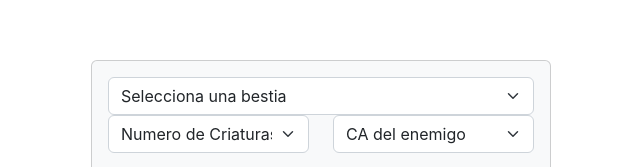
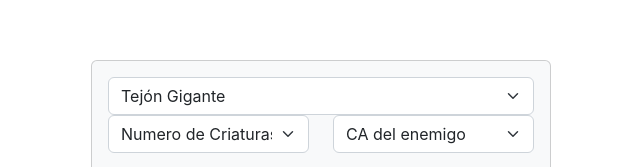
Before and after one commit to juananinca/horde, a Vue app: page / in a window 1280 px wide. Shown: the part 206-373 px from the top of the page, without its empty margins (77-717 px from the left). Built offline with nearby package versions, Linux system fonts and the light colour scheme.

Commit message:
fixed creature default option and changed title name

```diff
--- a/index.html
+++ b/index.html
@@ -4,7 +4,7 @@
     <meta charset="UTF-8">
     <link rel="icon" href="/favicon.ico">
     <meta name="viewport" content="width=device-width, initial-scale=1.0">
-    <title>Vite App</title>
+    <title>Druid's Horde App</title>
   </head>
   <body>
     <div id="app"></div>
--- a/src/components/HordeGroup.vue
+++ b/src/components/HordeGroup.vue
@@ -10,7 +10,7 @@ export default defineComponent({
       message: '',
       logger: new Logger(),
       beastOptions: horde,
-      beastOptionsValue: new Creature("", []),
+      beastOptionsValue: horde[0],
       groupDamage: "",
       numberOfCreatures: -1,
       enemyCa: -1,
@@ -52,7 +52,7 @@ export default defineComponent({
           id="horde-group-beast-selector"
           class="mb-2 mr-sm-2 mb-sm-0"
           v-model="beastOptionsValue">
-            <option :value="beastOptionsValue" disabled>Selecciona una bestia</option>
+            <option disabled>Selecciona una bestia</option>
             <option v-for="option in beastOptions" :value="option">
               {{ option.name }}
             </option>
```
